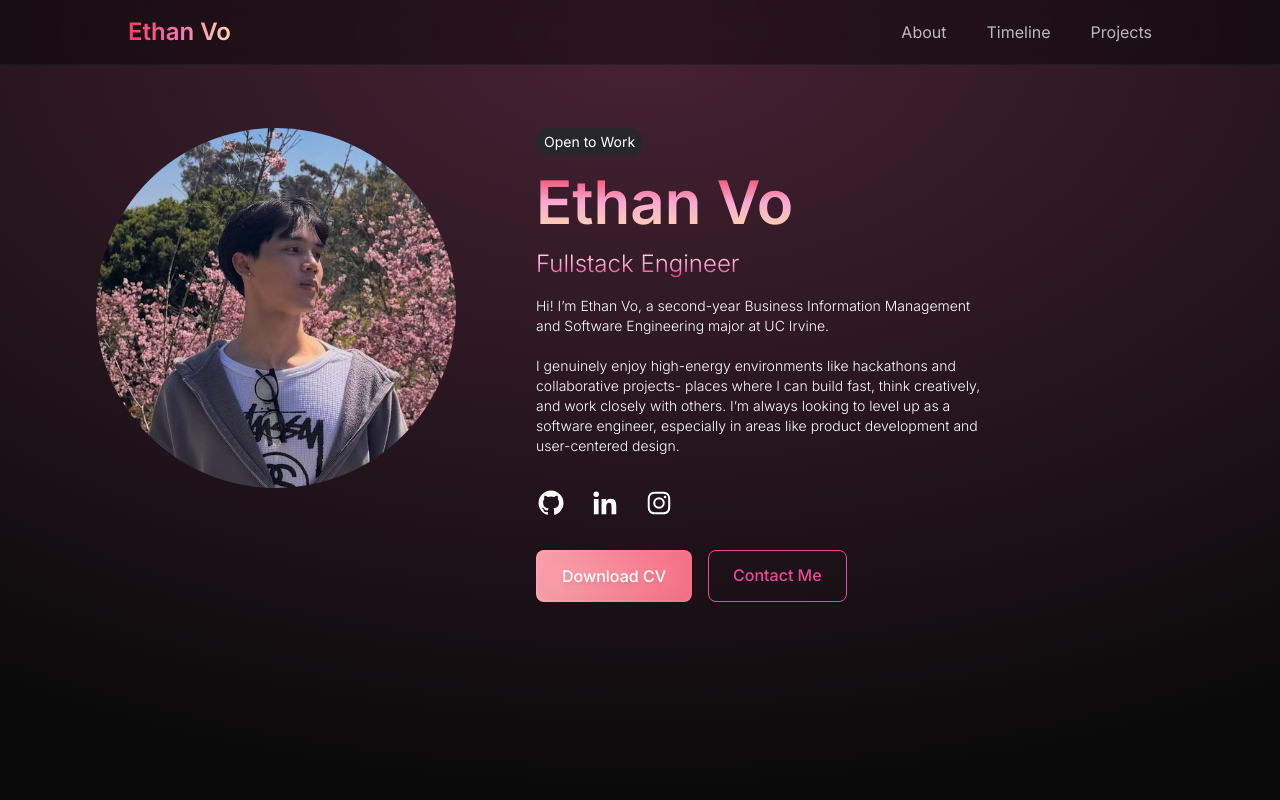
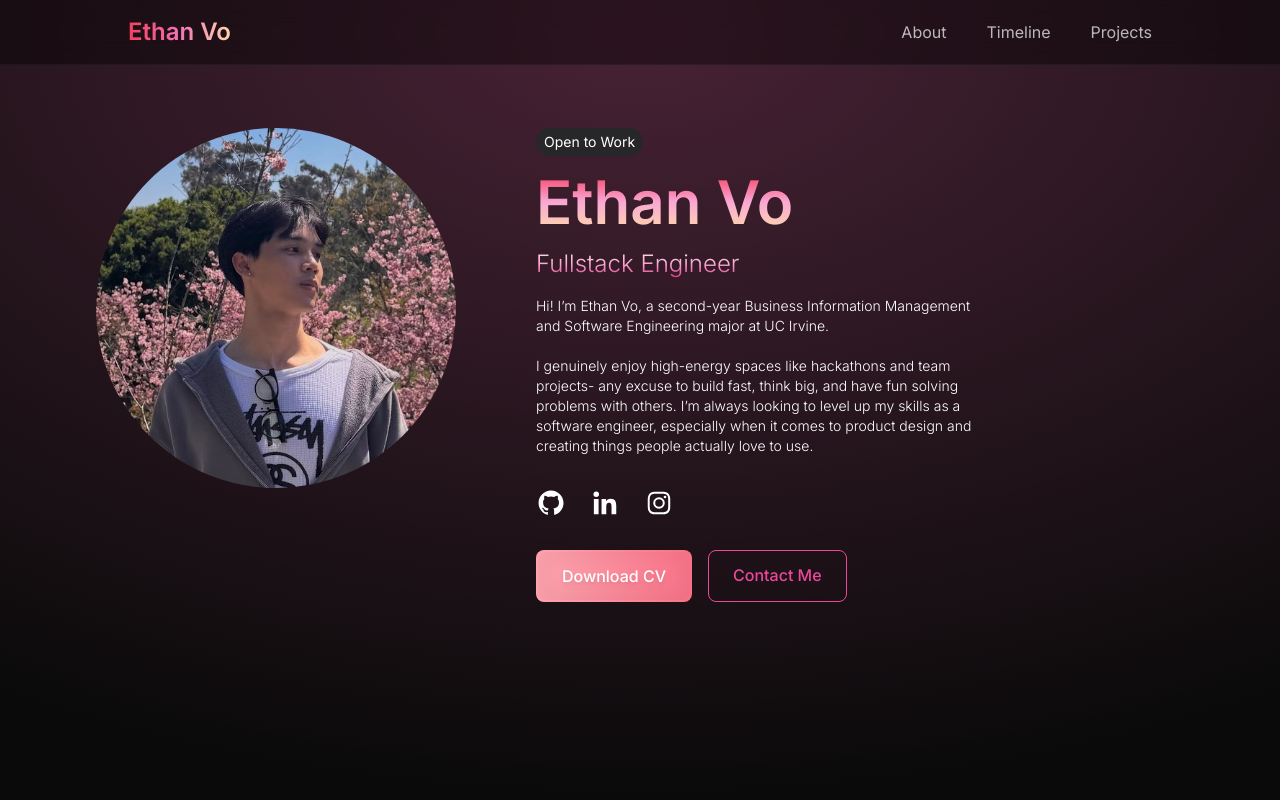
Before and after one commit to ethnvo/portfolio, a React (Vite) app: page / in a window 1280 px wide. Shown: the top 800 px of the page. Built offline with nearby package versions, Linux system fonts and the light colour scheme.

Commit message:
made bio more enthusiastic

```diff
--- a/src/components/About.tsx
+++ b/src/components/About.tsx
@@ -112,11 +112,11 @@ const About = () => {
             Hi! I’m Ethan Vo, a second-year Business Information Management and
             Software Engineering major at UC Irvine.
             <br />
-            <br />I genuinely enjoy high-energy environments like hackathons and
-            collaborative projects- places where I can build fast, think
-            creatively, and work closely with others. I’m always looking to
-            level up as a software engineer, especially in areas like product
-            development and user-centered design.
+            <br />I genuinely enjoy high-energy spaces like hackathons and team
+            projects- any excuse to build fast, think big, and have fun solving
+            problems with others. I’m always looking to level up my skills as a
+            software engineer, especially when it comes to product design and
+            creating things people actually love to use.
           </p>
 
           <div className="flex gap-6 py-4">
```
